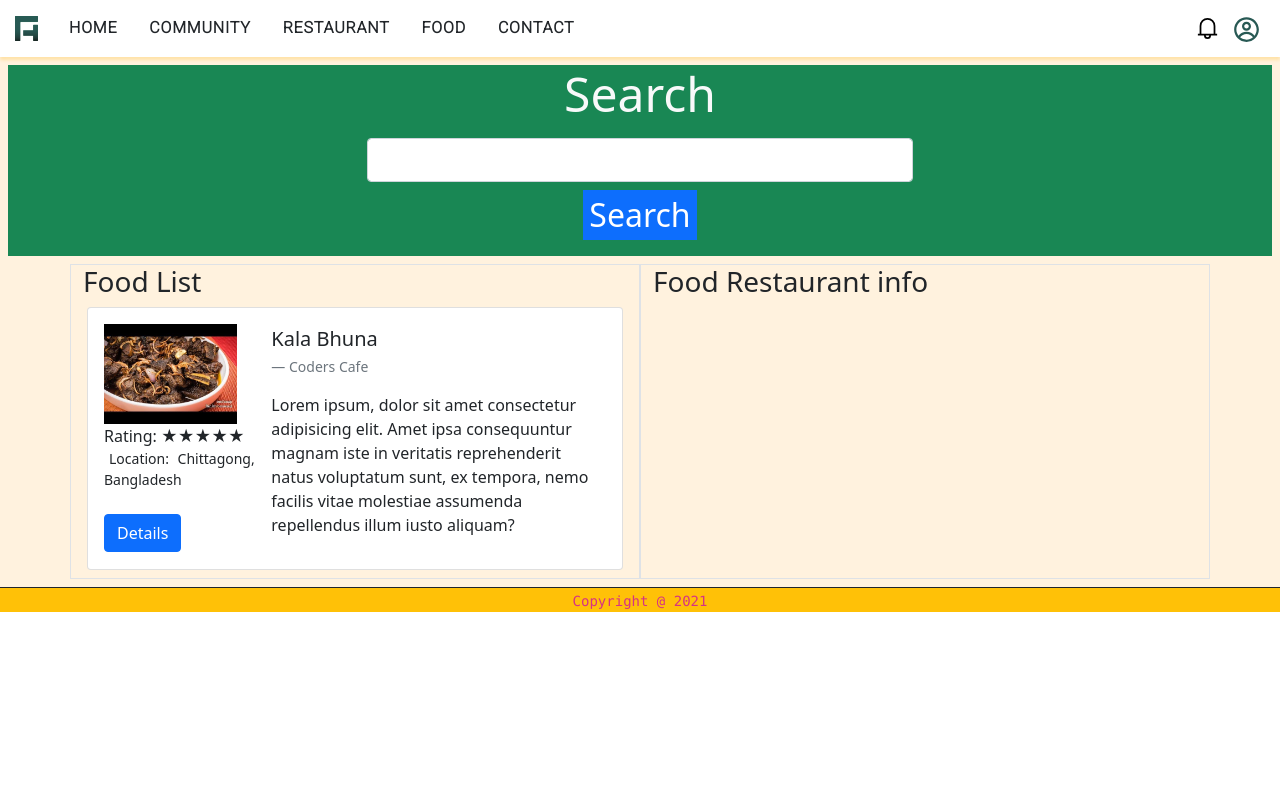
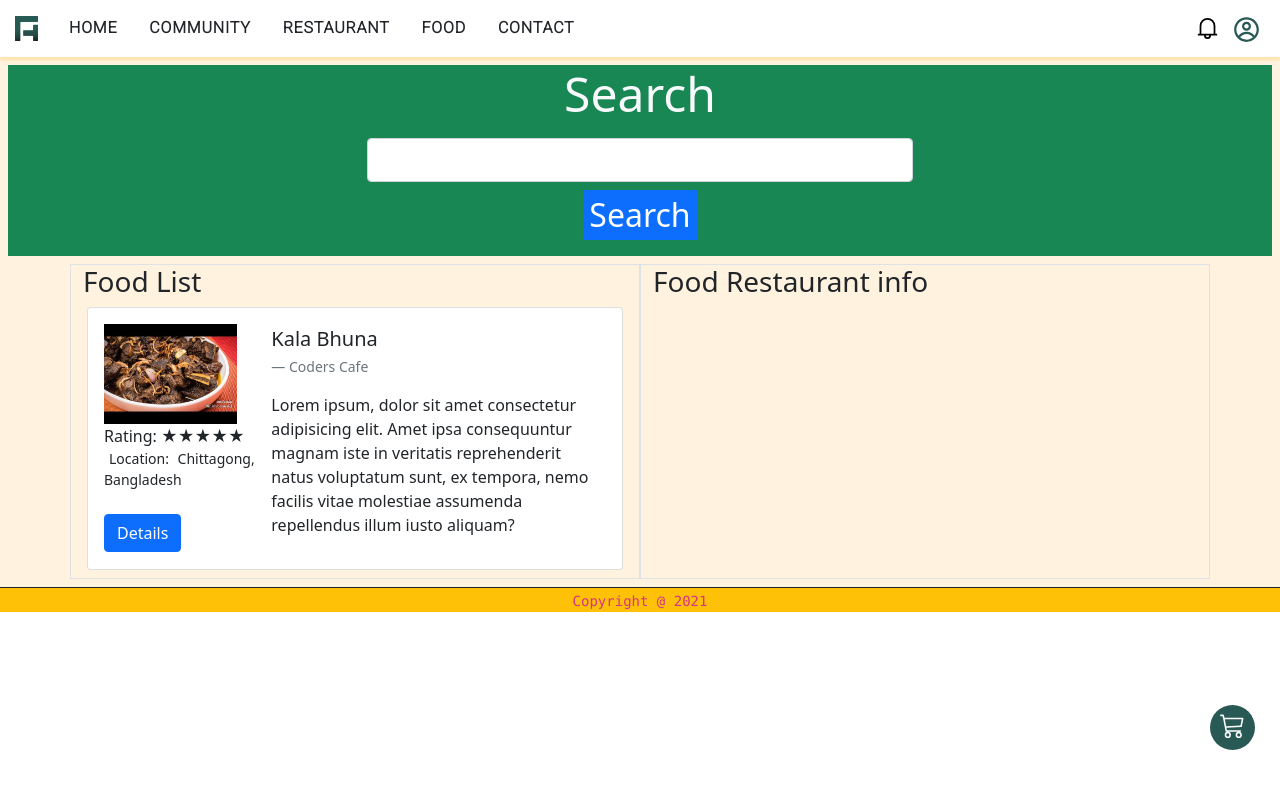
Before and after one commit to Marshmalow212/Foodies_hub, a React (Create React App) app in the folder frontend/: page /food in a window 1280 px wide. Shown: the top 788 px of the page. Built offline with nearby package versions, Linux system fonts and the light colour scheme; a web font is replaced by a local one.

Commit message:
path fixing

```diff
--- a/frontend/src/Food/Food.js
+++ b/frontend/src/Food/Food.js
@@ -4,6 +4,7 @@ import Footer from '../Templates/Footer';
 import Search from '../Templates/Search';
 import imag from "./../img/upfood.jpg";
 import FoodInfoModal from './FoodInfoModal';
+import CartButton from '../Templates/CartButton';
 
 class Food extends Component {
     constructor(props) {
@@ -45,6 +46,7 @@ class Food extends Component {
             <div className="bgnormal">
                 <Header />
                 <Search />
+                <CartButton />
                 {this.state.showmodal?<FoodInfoModal closeModal={this.replace} />:""}
 
                 <div className="container my-sm-2">
--- a/frontend/src/Home/Home.js
+++ b/frontend/src/Home/Home.js
@@ -7,8 +7,8 @@ import TopFood from './TopFood';
 import TopRestaurant from './TopRestaurant';
 import HomeFeeds from './HomeFeeds';
 import RightNavigation from './RightNavigation';
-import Cart from '../Templates/CartButton';
 import "./Home.css"
+import CartButton from '../Templates/CartButton';
 
 class Home extends Component {
     constructor(props) {
@@ -40,7 +40,9 @@ class Home extends Component {
                     </div>
                     <TestSearchBar />
                     {/* <Search /> */}
-                    <Cart />
+
+                    {/* cart floating button */}
+                    <CartButton />
                 </div>
 
                 <div className="container" style={{ height: "100vh" }}>
--- a/frontend/src/Restaurant/Restaurant.js
+++ b/frontend/src/Restaurant/Restaurant.js
@@ -6,6 +6,7 @@ import Search from './../Templates/Search';
 import imag from "./../img/upimage.jpg";
 import RestaurantInfoModal from './RestaurantInfoModal';
 import './Restaurant.css'
+import CartButton from '../Templates/CartButton';
 
 class Restaurant extends Component {
     constructor(props) {
@@ -47,6 +48,7 @@ class Restaurant extends Component {
             <div className="bgnormal">
                 <Header />
                 <Search />
+                <CartButton/>
                 {/* Restaurant Details modal on off */}
                 {this.state.showmodal?<RestaurantInfoModal closeModal={this.replace} />:""}
 
--- a/frontend/src/Templates/CartButton.js
+++ b/frontend/src/Templates/CartButton.js
@@ -1,14 +1,23 @@
 import React from 'react'
 import "./Cart.css"
 import { BsCart3 } from "react-icons/bs";
+import { useHistory } from 'react-router';
 
 function CartButton() {
+
+    const history = useHistory();
+    const getCart = () =>{
+        history.push('/cart');
+    }
+    let currentPath = window.location.pathname;
+    // console.log(currentPath);
+    sessionStorage.setItem('lastpath',currentPath);
     return (
-            <div className="cart-box">
+            <a className="cart-box" onClick={()=>getCart()}>
                 <div className="cart-icon">
                 <BsCart3/>
                 </div>
-            </div>
+            </a>
     )
 }
 
--- a/frontend/src/Templates/CartModal.js
+++ b/frontend/src/Templates/CartModal.js
@@ -63,6 +63,12 @@ function CartModal(props) {
         else if(state.confirmList){
             history.push('/order-confirmation');
         }
+        else if(state.itemList){
+            let lastPath = sessionStorage.getItem('lastpath');
+            // console.log(lastPath);
+            history.push(lastPath);
+            sessionStorage.removeItem('lastpath');
+        }
     }
 
 
```
